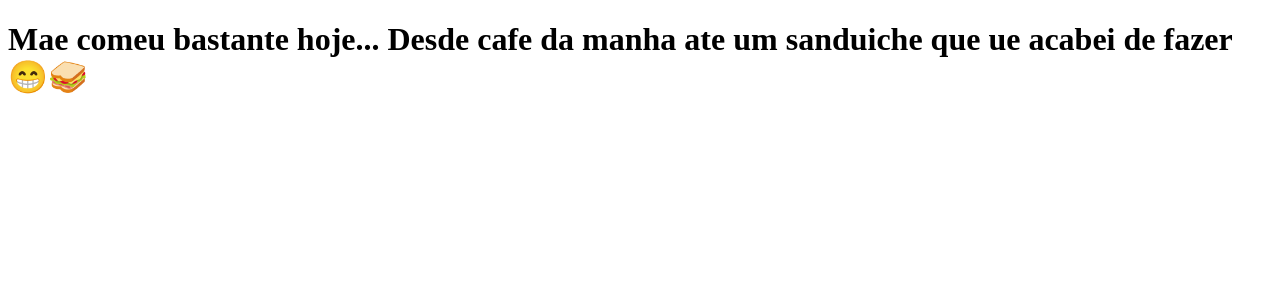
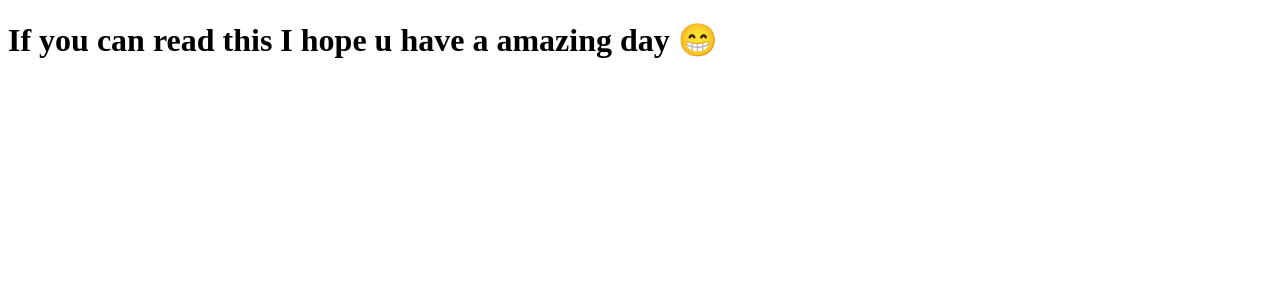
Before and after one commit to U-L-M-S/tabnews, a Next.js app: page / in a window 1280 px wide. Shown: the top 300 px of the page. Built offline with nearby package versions, Linux system fonts and the light colour scheme.

Commit message:
Change the output test text

```diff
--- a/pages/index.js
+++ b/pages/index.js
@@ -1,5 +1,5 @@
 function Home() {
-  return <h1>Mae comeu bastante hoje... Desde cafe da manha ate um sanduiche que ue acabei de fazer 😁🥪</h1>
+  return <h1>If you can read this I hope u have a amazing day 😁</h1>
 }
 
 export default Home;
```
